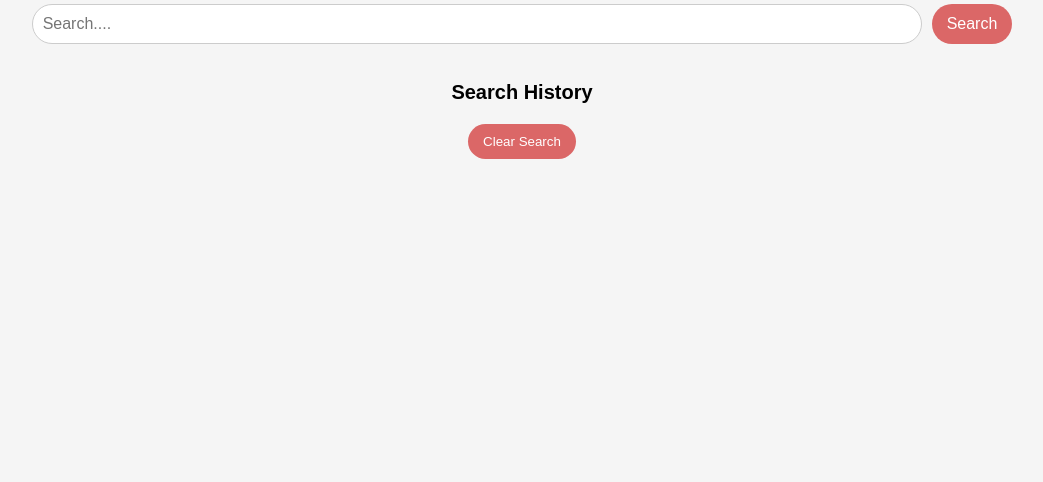
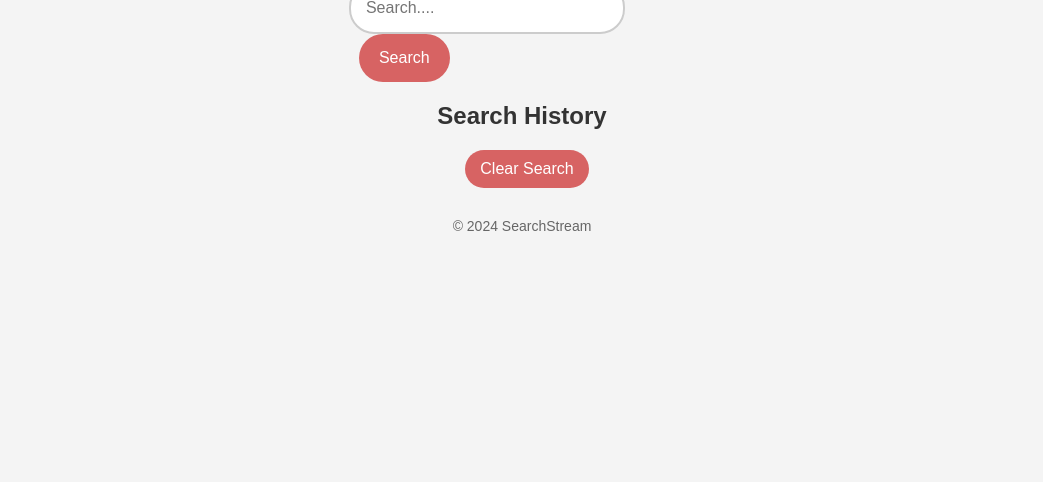
Before and after one commit to GurshanSekhon/SearchEngine, a plain HTML site: page index.html in a window 1280 px wide. Shown: the part 358-840 px from the top of the page, without its empty margins (118-1161 px from the left). Drawn offline with Linux system fonts and the light colour scheme.

Commit message:
Update index.html

```diff
--- a/index.html
+++ b/index.html
@@ -7,7 +7,7 @@
     <style>
         body {
             font-family: Arial, sans-serif;
-            background-color: whitesmoke;
+            background-color: #f4f4f4;
             margin: 0;
             padding: 20px;
             display: flex;
@@ -18,69 +18,82 @@
         }
 
         h1 {
-            color: black;
-            margin-bottom: 20px;
+            color: #333;
+            margin-bottom: 30px;
+            font-size: 2.5rem;
+            text-align: center;
         }
 
-        .search-container {
-            display: flex;
-            justify-content: center;
-            margin-bottom: 20px;
-            width: 100%;
+        input[type="text"] {
+            width: 70%;
+            padding: 15px;
+            border: 2px solid #ccc;
+            border-radius: 25px;
+            font-size: 16px;
+            transition: border-color 0.3s;
         }
 
-        #searchInput {
-            width: 70%;
-            padding: 10px;
-            border: 1px solid #ccc;
-            border-radius: 25px;
-            font-size: 16px;
+        input[type="text"]:focus {
+            border-color: #d76363;
+            outline: none;
         }
 
-        #searchButton {
-            padding: 10px 15px;
+        button {
+            padding: 15px 20px;
             border: none;
             border-radius: 25px;
-            background-color: rgb(219, 103, 103);
+            background-color: #d76363;
             color: white;
             cursor: pointer;
             margin-left: 10px;
             font-size: 16px;
+            transition: background-color 0.3s;
         }
 
-        .history-container {
-            text-align: center;
-            width: 100%;
+        button:hover {
+            background-color: #c05252;
         }
 
         h2 {
-            font-size: 20px;
-            margin-bottom: 10px;
-            color: black;
+            font-size: 1.5rem;
+            margin: 20px 0 10px;
+            color: #333;
         }
 
-        #searchHistory {
+        ul {
             list-style-type: none;
             padding: 0;
             margin: 0 auto;
             max-width: 400px;
+            width: 100%;
         }
 
-        #searchHistory li {
-            background: #e9ecef;
-            padding: 10px;
-            margin-bottom: 5px;
+        li {
+            background: #e1e1e1;
+            padding: 12px;
+            margin-bottom: 10px;
             border-radius: 4px;
+            text-align: center;
+            transition: background 0.3s;
+        }
+
+        li:hover {
+            background: #d1d1d1;
         }
 
         #clearHistoryButton {
             padding: 10px 15px;
             border: none;
             border-radius: 25px;
-            background-color: rgb(219, 103, 103);
+            background-color: #d76363;
             color: white;
             cursor: pointer;
             margin-top: 10px;
+            transition: background-color 0.3s;
+        }
+
+        #clearHistoryButton:hover {
+            background-color: #c05252;
         }
 
         footer {
@@ -88,21 +101,19 @@
             padding: 10px;
             font-size: 14px;
             color: #666;
-            margin-top: 20px; /* Added margin for spacing */
+            margin-top: 20px;
         }
     </style>
 </head>
 <body>
     <h1>SearchStream</h1>
-    <div class="search-container">
+    <div>
         <input type="text" id="searchInput" placeholder="Search....">
         <button id="searchButton">Search</button>
     </div>
-    <div class="history-container">
-        <h2>Search History</h2>
-        <ul id="searchHistory"></ul>
-        <button id="clearHistoryButton">Clear Search</button>
-    </div>
+    <h2>Search History</h2>
+    <ul id="searchHistory"></ul>
+    <button id="clearHistoryButton">Clear Search</button>
 
     <script>
         const searchButton = document.getElementById('searchButton');
@@ -144,6 +155,7 @@
         loadSearchHistory();
     </script>
     <footer>
+        &copy; 2024 SearchStream
     </footer>
 </body>
 </html>
```
